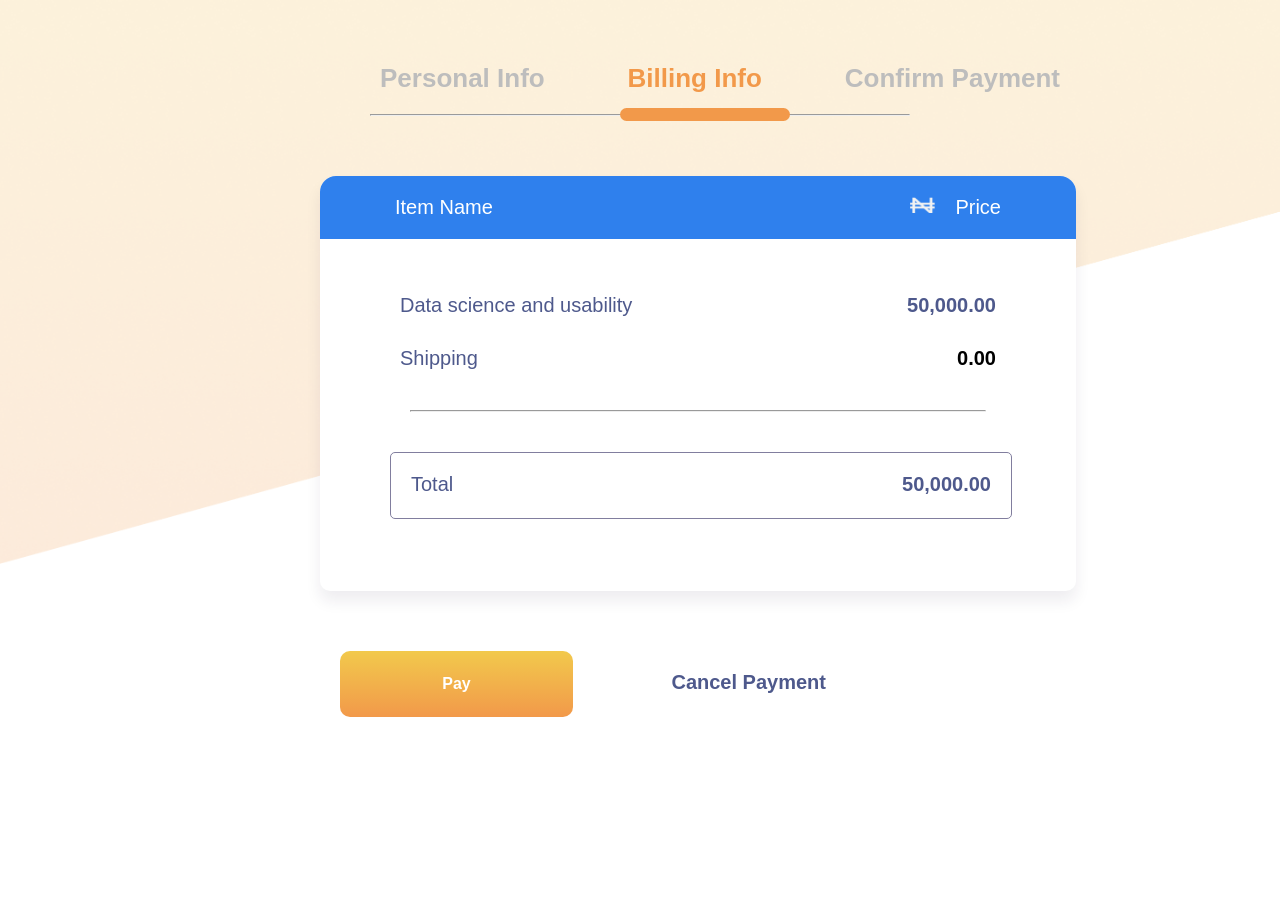
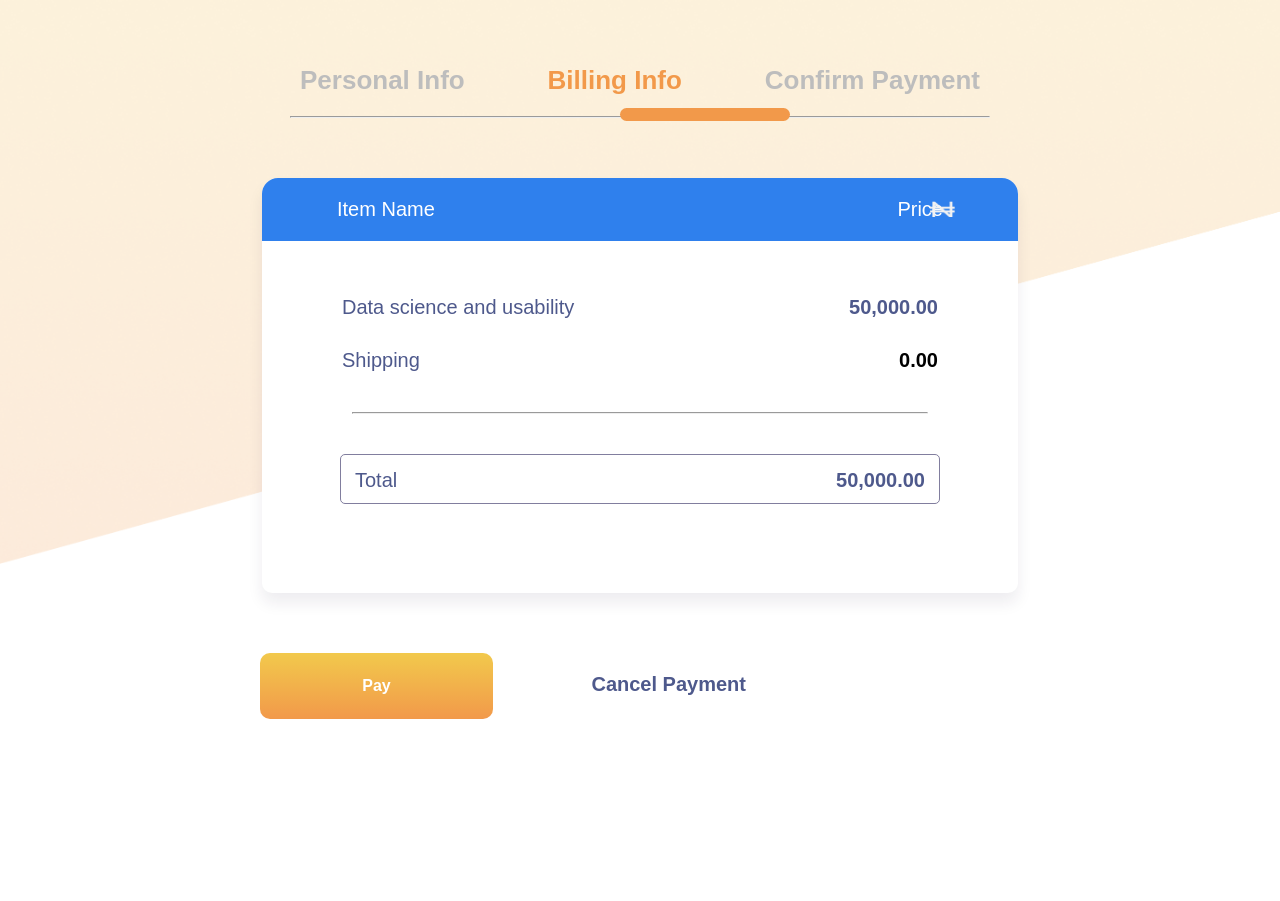
Before and after one commit to yhuteemoren/Bounty_phase_Group-1, a plain HTML site: page page_three.html in a window 1280 px wide. Shown: the part 219-1120 px from the top of the page. Before the commit the page ends 1096 px from the top, so only its background shows below. Drawn offline with Linux system fonts and the light colour scheme; a web font is replaced by a local one.

Commit message:
edited index and css

```diff
--- a/page_three.css
+++ b/page_three.css
@@ -1,20 +1,22 @@
  *{
     margin: 0 ;
     padding: 0;
+    box-sizing: border-box;
 }
 body{
     background-image: url(image/Vector\ slash.png);
     background-position: top;
     background-repeat: no-repeat;
     background-size: contain;
-    /*height: 100vh;
-    width: 100vw;*/
+    /* min-width: 1440px; */
+    /* width: 100%; */
 }
 .page{
-    margin: 160px 320px;
+    margin: 122px auto;
     font-family: 'Product Sans', sans-serif;
-    /*overflow: hidden;*/
-    /*height: 40vh;*/
+    width: 800px;
+    overflow: hidden;
+    /* height: 80vh; */
 }
 #head{
     color: #4E598C;
@@ -75,8 +77,8 @@ body{
 }
 .naira{
     position: absolute;
-    top: 416px;
-    left: 910px;
+    top: 420px;
+    left: 930px;
 }
 .price{
     font-weight: 700;
@@ -110,12 +112,15 @@ body{
     background-color: white;
     color: #4E598C;
     font-size: 20px;
-    padding: 20px;
-    margin: 20px;
+    padding: 14px;
+    margin: auto;
     border: 1px solid #817E9E;
     border-radius: 5px;
-    width: 580px;
-    height: 25px;
+    width: 600px;
+    height: 50px;
+}
+.total p{
+    height: 10px;
 }
 .card{
     box-shadow: rgba(33, 30, 67, 0.08) 0 10px 15px;
@@ -126,7 +131,7 @@ body{
     margin: 60px auto;
 }
 .payment{
-    margin: 60px 20px;
+    margin: 60px 20px ;
 }
 #pay{
     width: 233px;
@@ -143,6 +148,10 @@ body{
     background-image: linear-gradient( #F2994A, #F2994A);
     cursor: pointer;
 }
+#paylink{
+    color: white;
+    text-decoration: none;
+}
 .cancel{
     margin-left: 94px;
     color: #4E598C;
--- a/page_three.html
+++ b/page_three.html
@@ -43,7 +43,7 @@
             </div>
         </div>
         <div class="payment">
-            <button type="submit" id="pay">Pay</button>
+            <button type="submit" id="pay"><a href="#" id="paylink">Pay</a></button>
             <span class="cancel"><a href="#">Cancel Payment</a></span>
         </div>
     </div>
```
